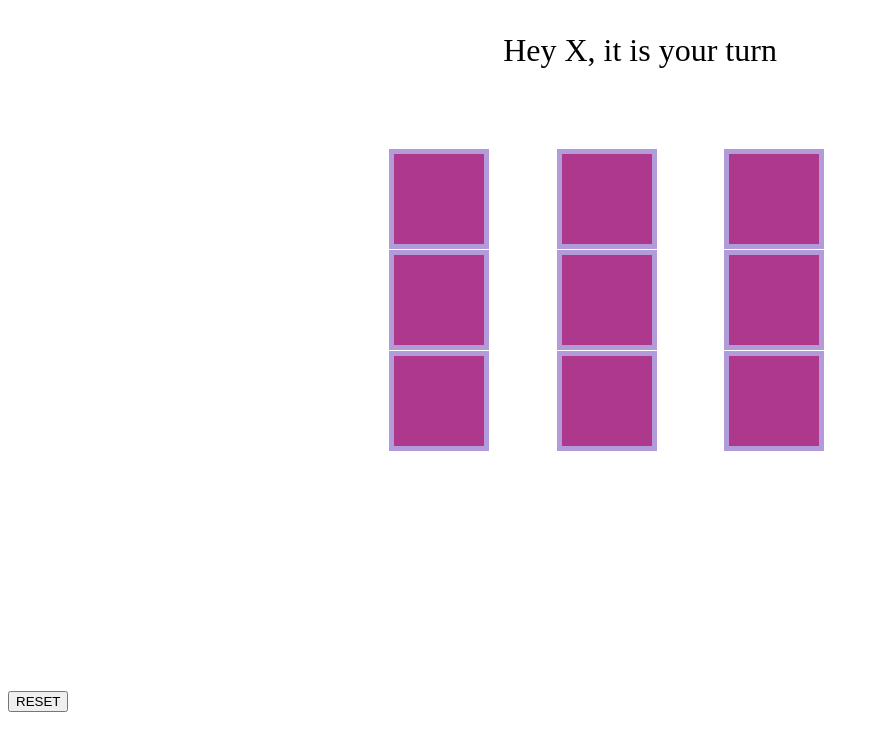
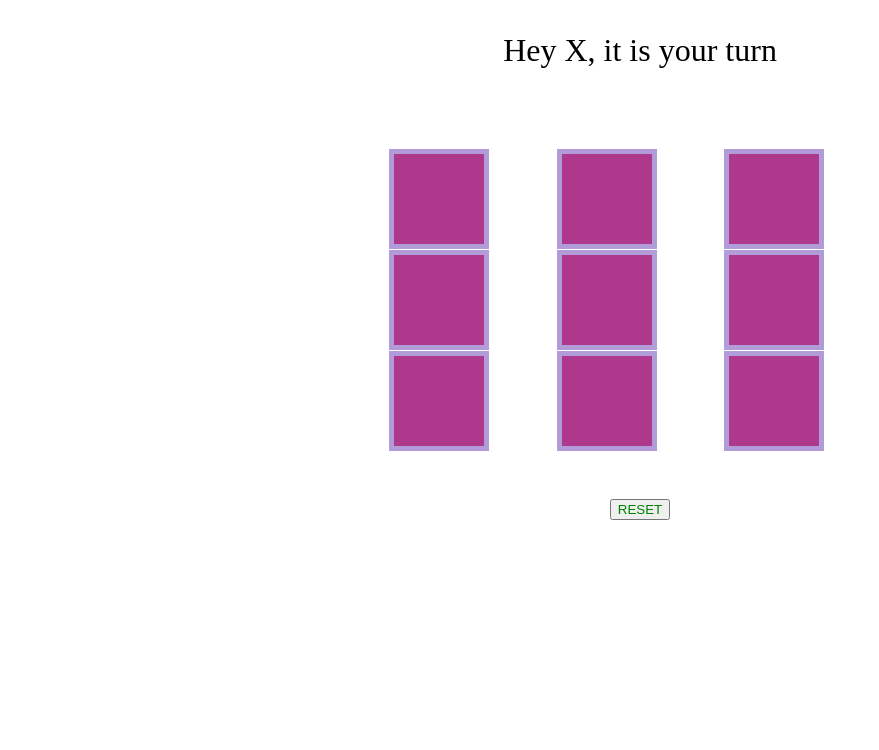
Before and after one commit to PJSalter/pjs-tic-tac-toe, a Next.js app: page / in a window 1280 px wide. Shown: the top 750 px of the page, without its empty margins (0-879 px from the left). Built offline with nearby package versions, Linux system fonts and the light colour scheme.

Commit message:
styling to reset button

```diff
--- a/styles/globals.css
+++ b/styles/globals.css
@@ -19,7 +19,7 @@ a {
   display: grid;
   grid-gap: 1px;
   grid-template-columns: repeat(3, 1fr);
-  margin: 5rem 23.8rem 15rem;
+  margin: 5rem 23.8rem 3rem;
 }
 
 .square {
@@ -44,6 +44,16 @@ p {
   text-align: center;
 }
 
+.reset {
+  display: flex;
+  justify-content: center;
+  align-items: center;
+  color: green;
+  margin-left: auto;
+  margin-right: auto;
+  max-width: 20rem;
+}
+
 @media (prefers-color-scheme: dark) {
   html {
     color-scheme: dark;
```
